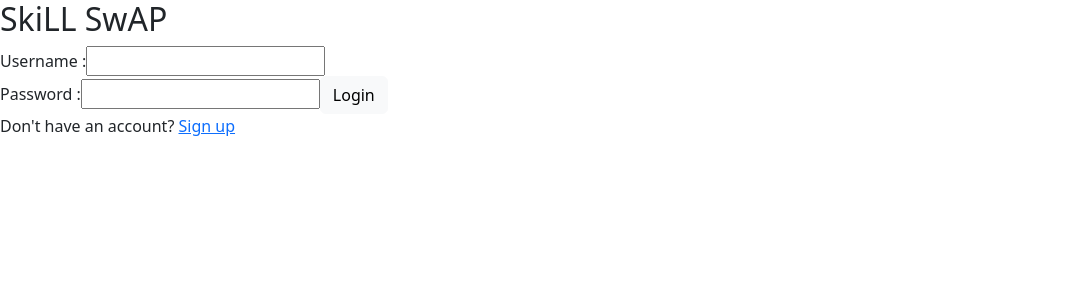
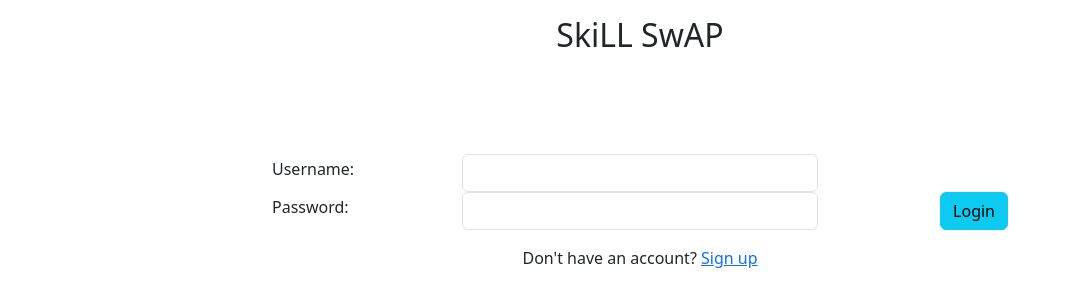
Before and after one commit to Star-Nose-Mole-Rat/SkillSwap, a React app: page / in a window 1280 px wide. Shown: the top 306 px of the page, without its empty margins (0-1070 px from the left). Built offline with nearby package versions, Linux system fonts and the light colour scheme.

Commit message:
basic styling on main and signup page

```diff
--- a/client/containers/MainContainer.jsx
+++ b/client/containers/MainContainer.jsx
@@ -1,6 +1,6 @@
 import React from 'react';
 import { useNavigate, Link } from 'react-router-dom';
-import { Button } from 'react-bootstrap';
+import { Button, Form, FormGroup, Row, Col, Container } from 'react-bootstrap';
 
 const MainContainer = () => {
   const navigate = useNavigate();
@@ -11,25 +11,49 @@ const MainContainer = () => {
   }
 
     return (
-        <div> <h2>SkiLL SwAP</h2>
-          <form onSubmit={handleLogin}>
-            <div>
-                <label>Username :
-                    <input type='text'  />
-                </label>
-                <br/>
-                <label>Password :
-                    <input type='password'  />
-                </label>
+      <Container className="mt-3">
+      <Row className="justify-content-center">
+        <Col sm={8}>
+          <div className="text-center">
+            <h2>SkiLL SwAP</h2>
+          </div>
 
-                <Button type='submit' variant='light'>Login</Button>
-            </div>
-          </form>
-          <div>
+          <Form style={{ marginTop: '100px' }} onSubmit={handleLogin}>
+            <Row className="align-items-center">
+              <Col sm={3}>
+                <FormGroup>
+                  <Form.Label>Username:</Form.Label>
+                </FormGroup>
+              </Col>
+              <Col sm={6}>
+                <FormGroup>
+                  <Form.Control type='text' />
+                </FormGroup>
+              </Col>
+            </Row>
+            <Row className="align-items-center">
+              <Col sm={3}>
+                <FormGroup>
+                  <Form.Label>Password:</Form.Label>
+                </FormGroup>
+              </Col>
+              <Col sm={6}>
+                <FormGroup>
+                  <Form.Control type='password' />
+                </FormGroup>
+              </Col>
+              <Col sm={3} className='d-flex justify-content-end'>
+                <Button type='submit' variant='info'>Login</Button>
+              </Col>
+            </Row>
+          </Form>
+          <div className="text-center mt-3">
             Don't have an account? <Link to='/signup'>Sign up</Link>
           </div>
-        </div>
-    )
+        </Col>
+      </Row>
+    </Container>
+  );
 };
 
 
--- a/client/containers/Signup.jsx
+++ b/client/containers/Signup.jsx
@@ -2,6 +2,7 @@ import React, { useState } from 'react';
 import { useNavigate } from 'react-router-dom';
 import { addDisplayName, addUser } from '../userSlice.js';
 import { useDispatch, useSelector } from 'react-redux';
+import { Button, Form, FormGroup, Row, Col, Container } from 'react-bootstrap';
 
 const Signup = () => {
     const [password, setPassword] = useState('');
@@ -31,19 +32,44 @@ const Signup = () => {
     }
 
     return (
-        <div>
-            <form onSubmit={handleRegister}>
-                <label>Username:
-                    <input type='text' value={username} onChange={(e) => setUsername(e.target.value)}/>
-                </label>
-                <br/>
-                <label>Password:
-                    <input type='password' value={password} onChange={(e) => setPassword(e.target.value)}/>
-                </label>
-                <br/>
-                <button type='submit'>Register</button>
-            </form>
-        </div>
+      <Container className='mt-5'>
+        <Row className='justify-content-center'>
+          <Col sm={8}>
+            <div className="text-center">
+                <h2>Welcome!</h2>
+            </div>
+            <Form onSubmit={handleRegister}>
+              <Row className='align-items-center'>
+                <Col sm={3}>
+                  <FormGroup>
+                    <Form.Label>Username:</Form.Label>
+                  </FormGroup>
+                </Col>
+          <Col sm={8}>
+            <FormGroup>
+              <Form.Control type='text' value={username} onChange={(e) => setUsername(e.target.value)} />
+            </FormGroup>
+          </Col>
+        </Row>
+        <Row className='align-items-center'>
+          <Col sm={3}>
+            <FormGroup>
+              <Form.Label>Password:</Form.Label>
+            </FormGroup>
+          </Col>
+          <Col sm={8}>
+            <FormGroup>
+              <Form.Control type='password' value={password} onChange={(e) => setPassword(e.target.value)} />
+            </FormGroup>
+          </Col>
+        </Row>
+        <Row className='align-items-center justify-content-center mt-3'>
+            <Button type='submit' variant='info' style={{ width: '100px' }}>Register</Button>
+        </Row>
+      </Form>
+    </Col>
+  </Row>
+  </Container>
     )
 };
 
--- a/client/index.js
+++ b/client/index.js
@@ -1,12 +1,10 @@
 import React from 'react';
-import ReactDOM from 'react-dom';
 import {store} from './store.js';
-import { useDispatch, useSelector } from 'react-redux';
 import { Provider } from 'react-redux';
 import { createRoot } from 'react-dom/client';
 import 'bootstrap/dist/css/bootstrap.min.css';
 
-import Ashraf_Test_Component from './Ashraf_Test_Component.js';
+// import Ashraf_Test_Component from './Ashraf_Test_Component.js';
 import App from './App.jsx';
 
 const root = createRoot(document.getElementById('root'));
```
